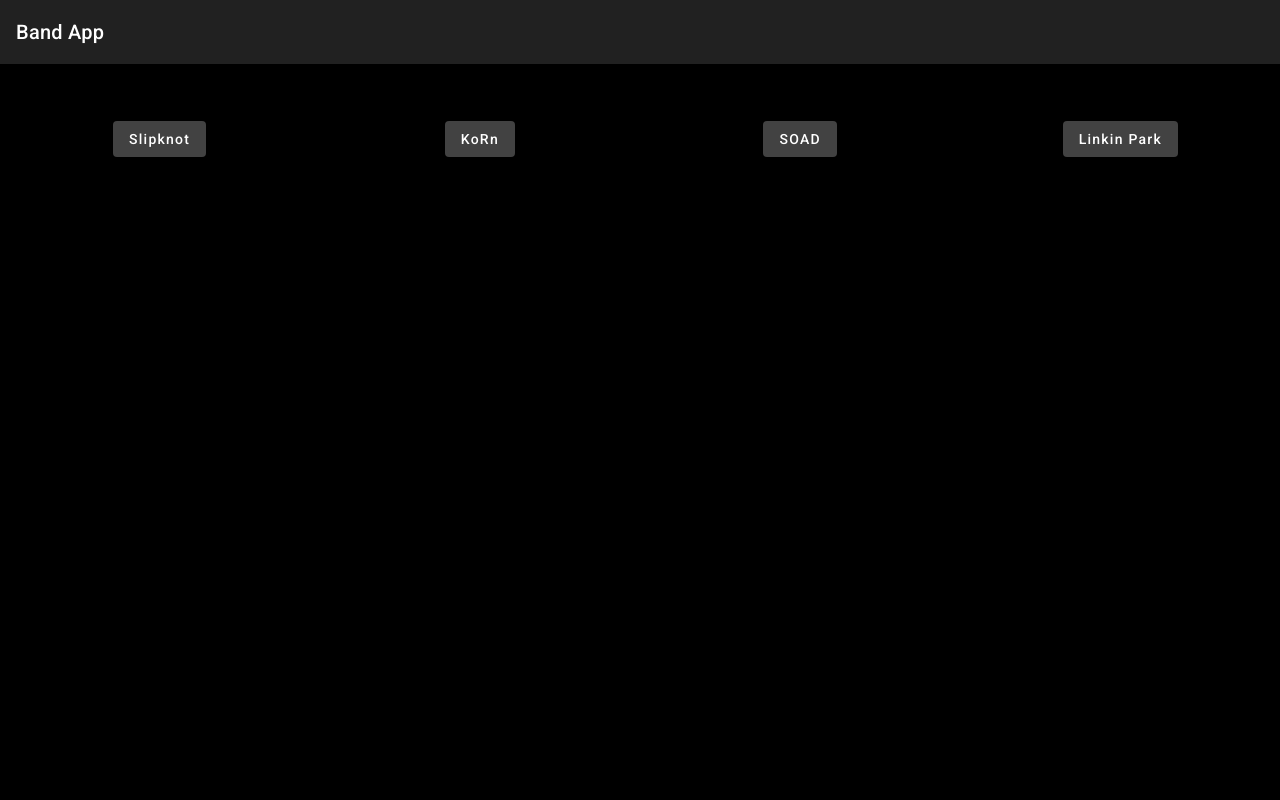
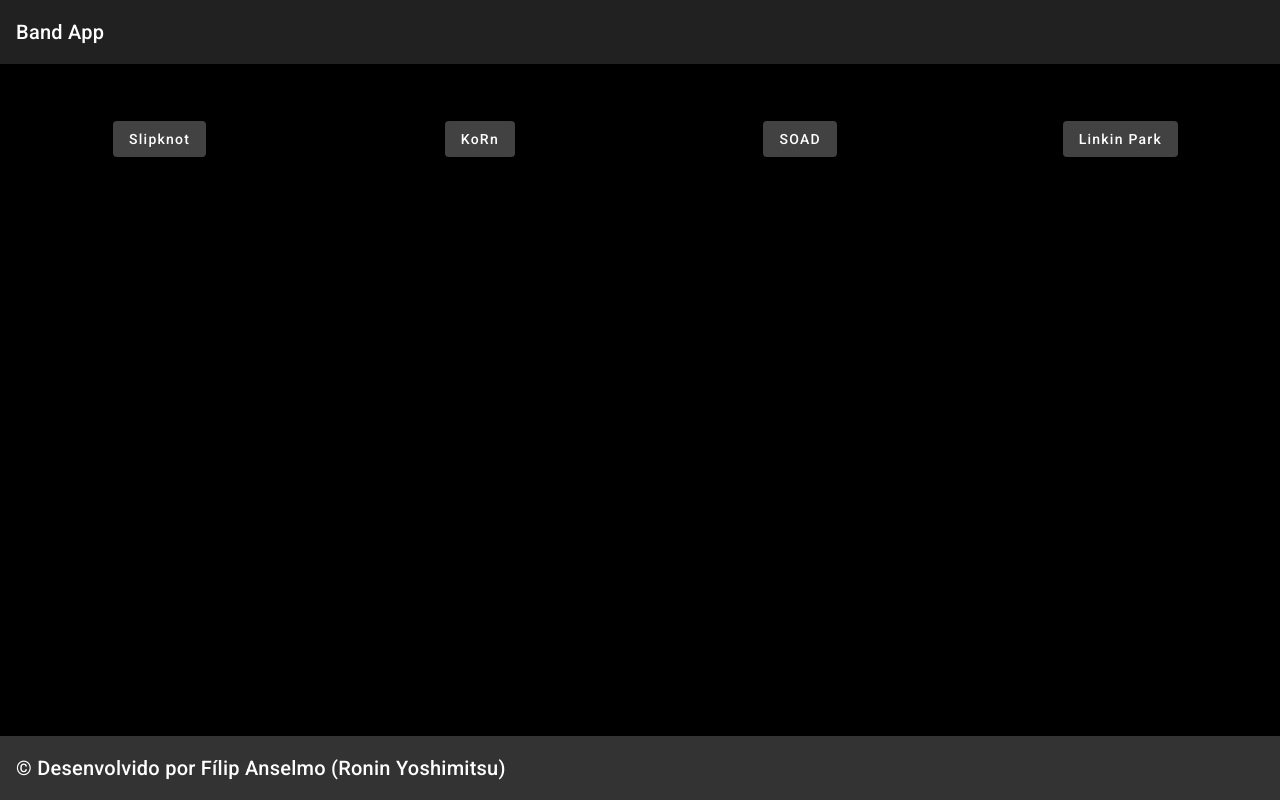
Before and after one commit to filipanselmo11/band-app, an Angular app: page / in a window 1280 px wide. Built offline with nearby package versions, Linux system fonts and the light colour scheme.

Commit message:
feat: Add footer

```diff
--- /dev/null
+++ b/src/app/components/footer/footer.component.css
@@ -0,0 +1,8 @@
+.footer {
+  position: fixed;
+  bottom: 0;
+  width: 100%;
+  text-align: center;
+  background-color: #333;
+  color: white;
+}
--- /dev/null
+++ b/src/app/components/footer/footer.component.html
@@ -0,0 +1,3 @@
+<mat-toolbar class="footer">
+  <span> &copy; Desenvolvido por Fílip Anselmo (Ronin Yoshimitsu)</span>
+</mat-toolbar>
--- a/src/app/pages/home/home.component.html
+++ b/src/app/pages/home/home.component.html
@@ -17,3 +17,4 @@
     </mat-grid-tile>
   </mat-grid-list>
 </div>
+<app-footer></app-footer>
--- a/src/app/pages/home/home.component.ts
+++ b/src/app/pages/home/home.component.ts
@@ -4,11 +4,12 @@
 import { MatGridListModule } from '@angular/material/grid-list';
 
 import { Router } from '@angular/router';
+import { FooterComponent } from '../../components/footer/footer.component';
 
 @Component({
   selector: 'app-home',
   standalone: true,
-  imports: [ToolbarComponent, MatButtonModule, MatGridListModule],
+  imports: [ToolbarComponent, MatButtonModule, MatGridListModule, FooterComponent],
   templateUrl: './home.component.html',
   styleUrl: './home.component.css'
 })
--- a/src/app/pages/slipknot/slipknot.component.html
+++ b/src/app/pages/slipknot/slipknot.component.html
@@ -60,3 +60,4 @@
     </mat-grid-tile>
   </mat-grid-list>
 </div>
+<app-footer></app-footer>
--- a/src/app/pages/slipknot/slipknot.component.ts
+++ b/src/app/pages/slipknot/slipknot.component.ts
@@ -2,13 +2,15 @@
 import { ToolbarComponent } from '../../components/toolbar/toolbar.component';
 import { MatGridListModule } from '@angular/material/grid-list';
 import { CardComponent } from '../../components/card/card.component';
+import { FooterComponent } from '../../components/footer/footer.component';
 @Component({
   selector: 'app-slipknot',
   standalone: true,
   imports: [
     ToolbarComponent,
     MatGridListModule,
-    CardComponent
+    CardComponent,
+    FooterComponent
   ],
   templateUrl: './slipknot.component.html',
   styleUrl: './slipknot.component.css'
```
Also changed, not shown: src/app/components/footer/footer.component.ts (added, +13 -0 lines), src/app/components/toolbar/toolbar.component.css (line endings or trailing spaces), 1 other file (tests, documents, lock files or other folders).
